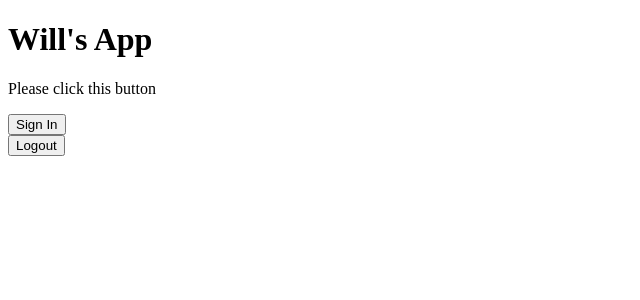
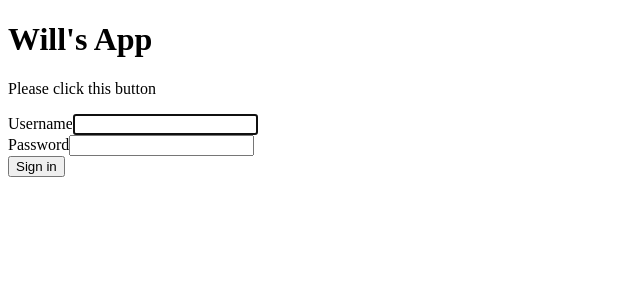
Before and after one commit to coxn1446/freelancev1, a React (Create React App) app: page /login in a window 1280 px wide. Shown: the top 300 px of the page, without its empty margins (0-640 px from the left). Built offline with nearby package versions, Linux system fonts and the light colour scheme.

Commit message:
local strategy login functionality

```diff
--- a/src/routes/Login/login.js
+++ b/src/routes/Login/login.js
@@ -10,12 +10,17 @@ const Login = () => {
     <div>
       <h1>Will's App</h1>
       <p>Please click this button</p>
-      <form action="http://localhost:4000/login" method="get">
-				<button type="submit">Sign In</button>
-			</form>
-      <form action="http://localhost:4000/login/logout" method="post">
-				<button type="submit">Logout</button>
-			</form>
+      <form action="http://localhost:4000/login" method="post">
+    <section>
+        <label htmlFor="username">Username</label>
+        <input id="username" name="username" type="text" autoComplete="username" required autoFocus></input>
+    </section>
+    <section>
+        <label htmlFor="current-password">Password</label>
+        <input id="current-password" name="password" type="password" autoComplete="current-password" required></input>
+    </section>
+    <button type="submit">Sign in</button>
+</form>
     </div>
   );
 }
```
Also changed, not shown: 2 other files (tests, documents, lock files or other folders).
